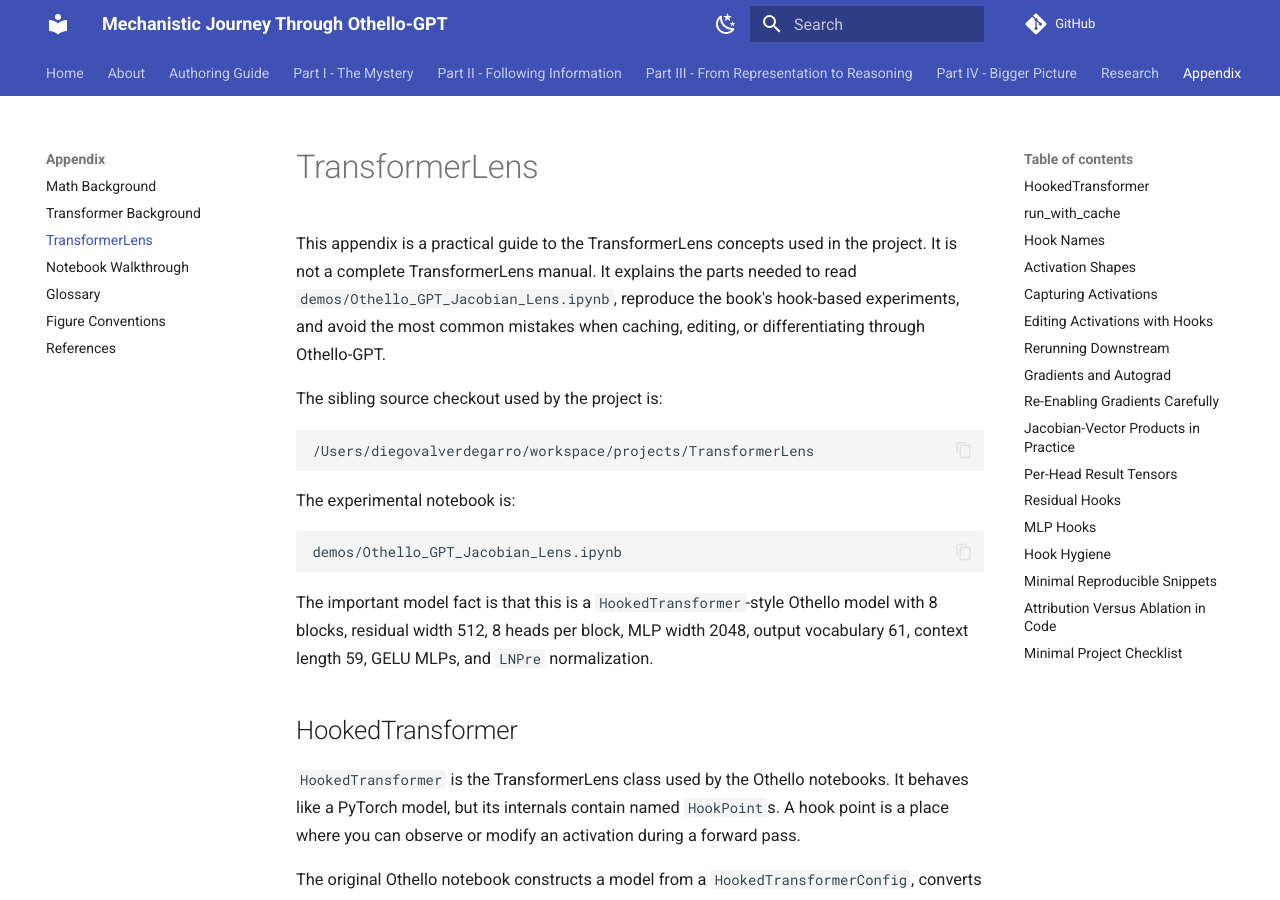
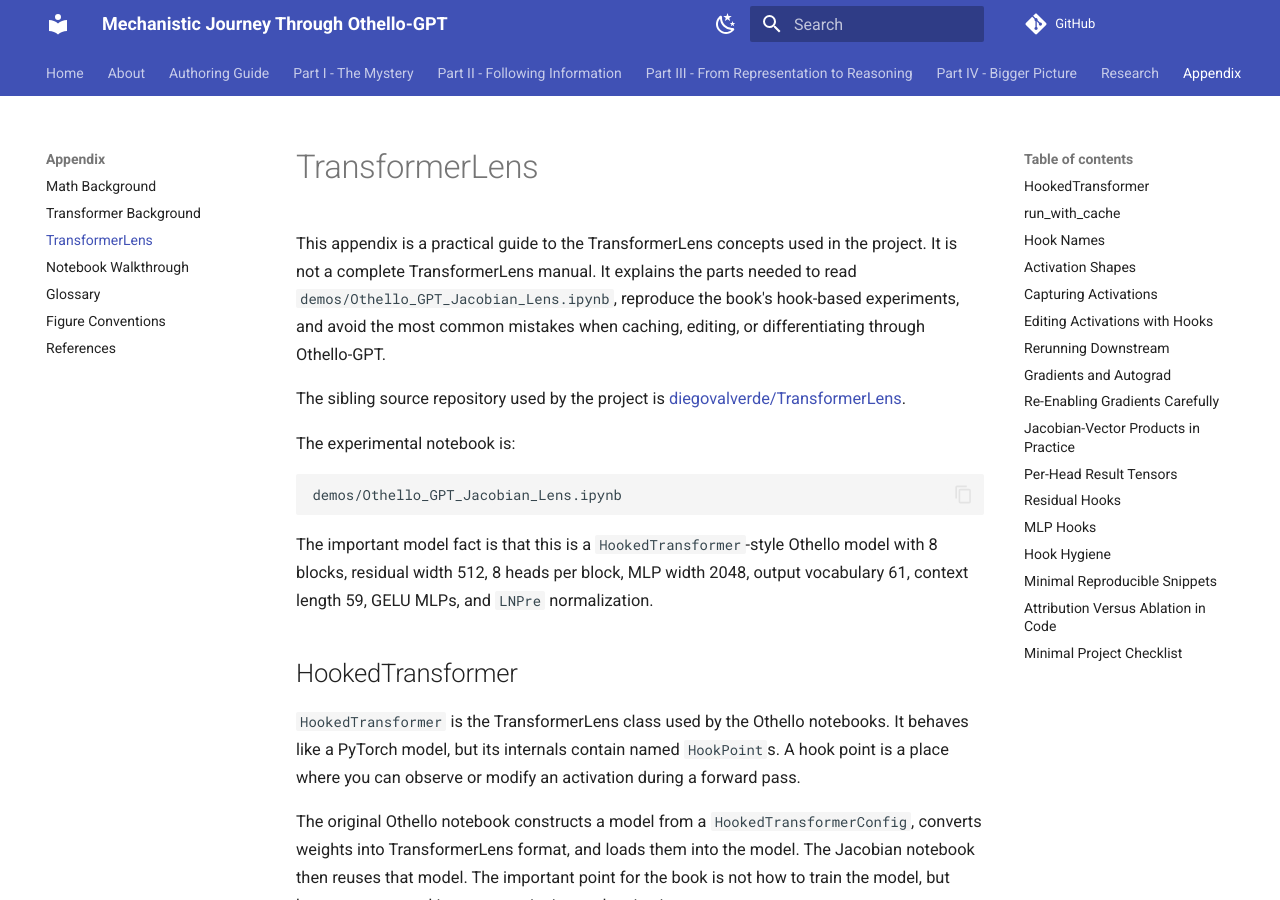
Before and after one commit to diegovalverde/Mechanistic-Journey-OthelloGPT, an MkDocs documentation site: the page built from docs/appendix/transformer_lens.md, in a window 1280 px wide and 900 px high. Built offline with MkDocs 1.6.1 and Material for MkDocs 9.7.7, drawn with Linux system fonts in a browser that asks for light colours; comment, search, counter and statistics services are not loaded.

Commit message:
Replace local path references with repository URLs

````diff
--- a/docs/appendix/transformer_lens.md
+++ b/docs/appendix/transformer_lens.md
@@ -2,11 +2,7 @@
 
 This appendix is a practical guide to the TransformerLens concepts used in the project. It is not a complete TransformerLens manual. It explains the parts needed to read `demos/Othello_GPT_Jacobian_Lens.ipynb`, reproduce the book's hook-based experiments, and avoid the most common mistakes when caching, editing, or differentiating through Othello-GPT.
 
-The sibling source checkout used by the project is:
-
-```text
-/Users/diegovalverdegarro/workspace/projects/TransformerLens
-```
+The sibling source repository used by the project is [diegovalverde/TransformerLens](https://github.com/diegovalverde/TransformerLens).
 
 The experimental notebook is:
 
--- a/docs/figures/chapter07_layer7_validation.json
+++ b/docs/figures/chapter07_layer7_validation.json
@@ -1,6 +1,6 @@
 {
   "source_repository": "diegovalverde/TransformerLens",
-  "source_checkout": "/Users/diegovalverdegarro/workspace/projects/TransformerLens",
+  "source_repository_url": "https://github.com/diegovalverde/TransformerLens",
   "branch": "othello-jspace-analysis",
   "notebook": "demos/Othello_GPT_Jacobian_Lens.ipynb",
   "notebook_section": "19. Is the layer-7 legality enrichment real?",
--- a/docs/figures/chapter07_layer_sweep.json
+++ b/docs/figures/chapter07_layer_sweep.json
@@ -1,6 +1,6 @@
 {
   "source_repository": "diegovalverde/TransformerLens",
-  "source_checkout": "/Users/diegovalverdegarro/workspace/projects/TransformerLens",
+  "source_repository_url": "https://github.com/diegovalverde/TransformerLens",
   "branch": "othello-jspace-analysis",
   "notebook": "demos/Othello_GPT_Jacobian_Lens.ipynb",
   "notebook_section": "17. Which layer computes legality?",
--- a/docs/figures/jacobian_prediction_vs_intervention.json
+++ b/docs/figures/jacobian_prediction_vs_intervention.json
@@ -1,7 +1,7 @@
 {
   "metadata": {
     "source_repository": "diegovalverde/TransformerLens",
-    "source_checkout": "/Users/diegovalverdegarro/workspace/projects/TransformerLens",
+    "source_repository_url": "https://github.com/diegovalverde/TransformerLens",
     "branch": "othello-jspace-analysis",
     "notebook": "demos/Othello_GPT_Jacobian_Lens.ipynb",
     "section": "9. Jacobian prediction vs actual board-state intervention",
--- a/docs/figures/jspace_jvp_validation.json
+++ b/docs/figures/jspace_jvp_validation.json
@@ -1,6 +1,6 @@
 {
   "source_repository": "diegovalverde/TransformerLens",
-  "source_checkout": "/Users/diegovalverdegarro/workspace/projects/TransformerLens",
+  "source_repository_url": "https://github.com/diegovalverde/TransformerLens",
   "branch": "othello-jspace-analysis",
   "notebook": "demos/Othello_GPT_Jacobian_Lens.ipynb",
   "section": "10. Local J-space vs averaged J-space",
--- a/docs/figures/mlp7_component_ablation.json
+++ b/docs/figures/mlp7_component_ablation.json
@@ -1,6 +1,6 @@
 {
   "source_repository": "diegovalverde/TransformerLens",
-  "source_checkout": "/Users/diegovalverdegarro/workspace/projects/TransformerLens",
+  "source_repository_url": "https://github.com/diegovalverde/TransformerLens",
   "branch": "othello-jspace-analysis",
   "notebook": "demos/Othello_GPT_Jacobian_Lens.ipynb",
   "notebook_section": "21. Causal ablation of layer-7 components",
--- a/docs/figures/mlp7_component_attribution.json
+++ b/docs/figures/mlp7_component_attribution.json
@@ -1,6 +1,6 @@
 {
   "source_repository": "diegovalverde/TransformerLens",
-  "source_checkout": "/Users/diegovalverdegarro/workspace/projects/TransformerLens",
+  "source_repository_url": "https://github.com/diegovalverde/TransformerLens",
   "branch": "othello-jspace-analysis",
   "notebook": "demos/Othello_GPT_Jacobian_Lens.ipynb",
   "notebook_section": "20. Layer-7 component decomposition",
--- a/docs/figures/mlp7_neuron_group_ablation.json
+++ b/docs/figures/mlp7_neuron_group_ablation.json
@@ -1,6 +1,6 @@
 {
   "source_repository": "diegovalverde/TransformerLens",
-  "source_checkout": "/Users/diegovalverdegarro/workspace/projects/TransformerLens",
+  "source_repository_url": "https://github.com/diegovalverde/TransformerLens",
   "branch": "othello-jspace-analysis",
   "notebook": "demos/Othello_GPT_Jacobian_Lens.ipynb",
   "notebook_section": "26. MLP7 neuron ablation",
--- a/docs/figures/mlp7_semantic_mediation.json
+++ b/docs/figures/mlp7_semantic_mediation.json
@@ -1,6 +1,6 @@
 {
   "source_repository": "diegovalverde/TransformerLens",
-  "source_checkout": "/Users/diegovalverdegarro/workspace/projects/TransformerLens",
+  "source_repository_url": "https://github.com/diegovalverde/TransformerLens",
   "branch": "othello-jspace-analysis",
   "notebook": "demos/Othello_GPT_Jacobian_Lens.ipynb",
   "notebook_section": "24. Capture-line intervention x component ablation interaction",
````
Also changed, not shown: docs/appendix/notebook_walkthrough.md (+1 -3 lines), docs/figures/README.md (+1 -1 lines), docs/research/model_architecture.md (+1 -2 lines), scripts/README.md (+4 -2 lines), 2 other files.
